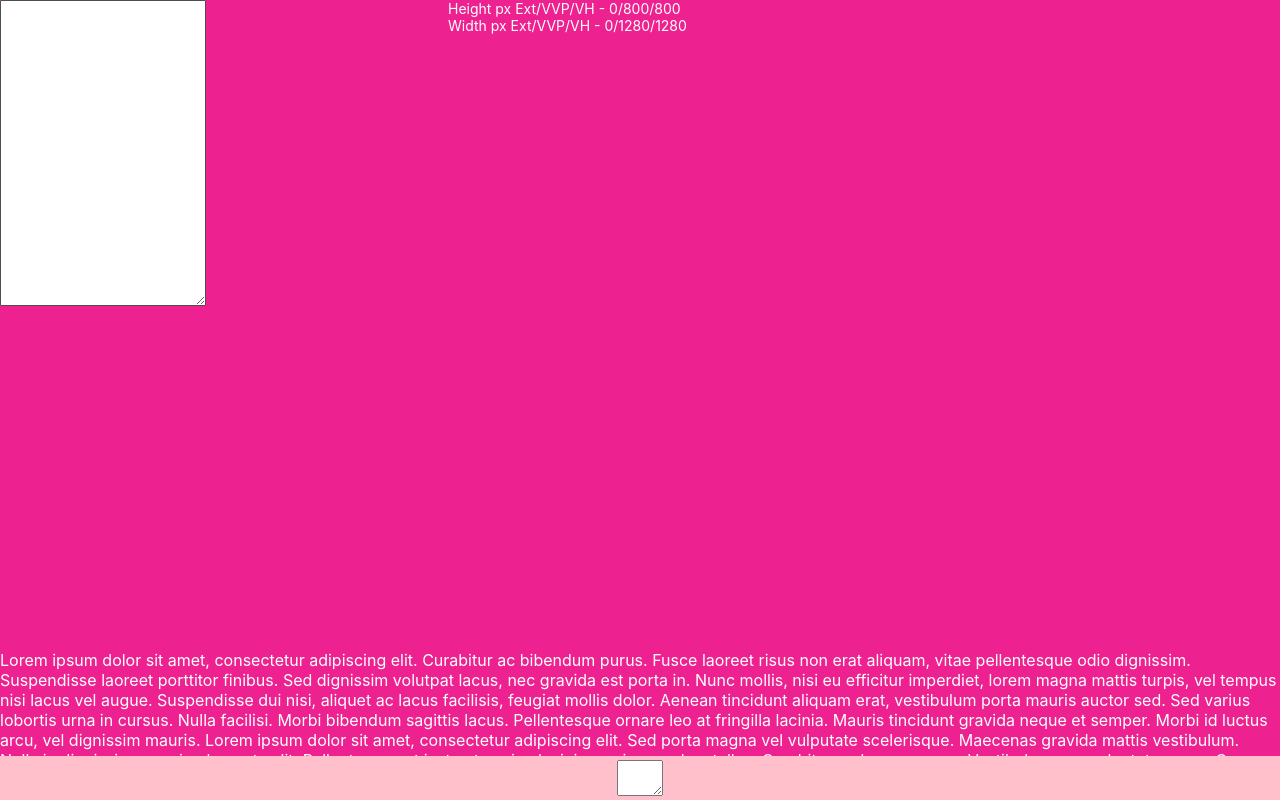
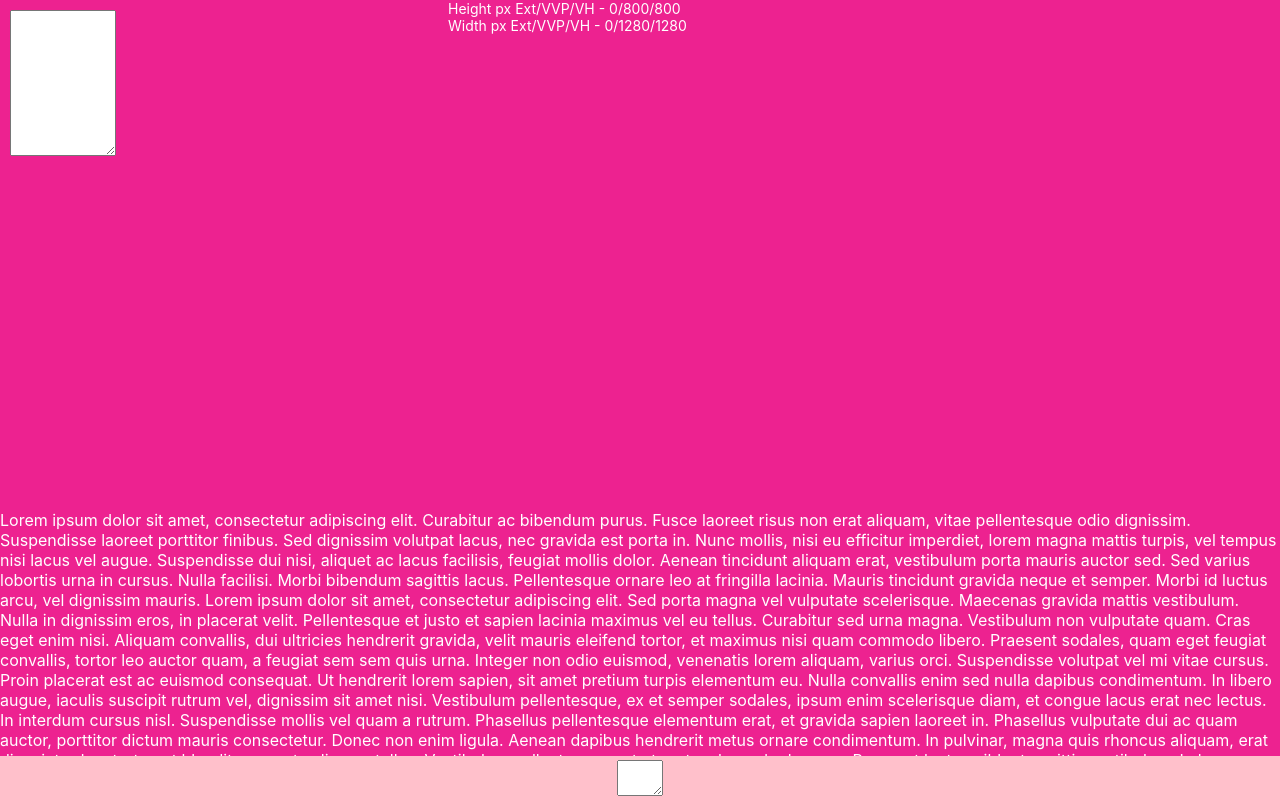
Before and after one commit to Shane-Geary/pwa-footer, a React (Create React App) app: page / in a window 1280 px wide. Built offline with nearby package versions, Linux system fonts and the light colour scheme.

Commit message:
Minor - Pnding testing on the rest of the devices - added conditional preventDefault on footer and footer-textarea touchstart as well as touchmove

```diff
--- a/src/ViewportConcept.js
+++ b/src/ViewportConcept.js
@@ -23,6 +23,7 @@ function ViewportConcept() {
 	const runwayWrapperRef = useRef(null)
 	const footerRef = useRef(null)
 	const appendageChildRef = useRef(null)
+	const textareaFooterRef = useRef(null)
 
 	//Instantiating TSS classes and passing props
 	const {classes} = useStyles(
@@ -71,9 +72,11 @@ function ViewportConcept() {
 		// handleTouchMove move the entire scrollabe area down 1px
 		const handleTouchMove = (e) => {
 			if(runwayWrapperRef.current.scrollTop === 0) {
+				console.log('top bumper')
 				runwayWrapperRef.current.scrollTo(0, 1)
 			}
 			if(elementRef.current && isElementInView(elementRef.current)) {
+				console.log('bottom bumper')
 				e.preventDefault()
 				runwayWrapperRef.current.scrollTo({
 					top: runwayWrapperRef.current.scrollHeight - endOfScrollBumper,
@@ -99,13 +102,29 @@ function ViewportConcept() {
 
 	useEffect(() => {
 		const footer = footerRef.current
+		const textarea = textareaFooterRef.current
 		const handleTouchMove = (e) => {
+			if(e.target !== footer.children[0]) {
+				e.preventDefault()
+			}
+			else{
+				textarea.click()
+			}
+		}
+		const handleFooterInputTouch = (e) => {
 			e.preventDefault()
+			textarea.click()
 		}
 
+		textarea.addEventListener('touchstart', handleFooterInputTouch, {passive: false})
+		textarea.addEventListener('touchmove', handleFooterInputTouch, {passive: false})
+		footer.addEventListener('touchstart', handleTouchMove, {passive: false})
 		footer.addEventListener('touchmove', handleTouchMove, {passive: false})
 
 		return () => {
+			textarea.removeEventListener('touchstart', handleFooterInputTouch)
+			textarea.removeEventListener('touchmove', handleFooterInputTouch)
+			footer.removeEventListener('touchstart', handleTouchMove)
 			footer.removeEventListener('touchmove', handleTouchMove)
 		}
 	}, [])
@@ -144,11 +163,11 @@ function ViewportConcept() {
 						}}
 						onTouchStart={(e) => {
 							e.target.focus({preventScroll: true})
-							console.log('touch event - class appended')
+							console.log('on touch - class appended')
 							footerRef.current.classList.add(classes.footerDivAppend)
 						}}
 						onFocus={() => {
-							console.log('scrolled past top')
+							console.log('on focus')
 							runwayWrapperRef.current.scrollTo(0, 1)
 						}}
 						onTouchEnd={(e) => {
@@ -156,6 +175,7 @@ function ViewportConcept() {
 							e.target.focus({preventScroll: true})
 						}}
 						onBlur={() => {
+							console.log('on blur - class removed')
 							footerRef.current.classList.remove(classes.footerDivAppend)
 						}}
 					/>
@@ -206,6 +226,7 @@ Nunc dui quam, egestas quis massa cursus, hendrerit condimentum ante. Phasellus
 					}}
 				>
 					<textarea
+						ref={textareaFooterRef}
 						type='text'
 						tabIndex='1'
 						className={classes.input}
@@ -241,8 +262,9 @@ const useStyles = makeStyles()((_, props) => ({
 	},
 
 	inputOne: {
-		width: '200px',
-		height: '300px'
+		margin: '10px',
+		width: '100px',
+		height: '140px'
 	},
 	input: {width: 40},
 
@@ -318,12 +340,14 @@ const useStyles = makeStyles()((_, props) => ({
 	},
 	footerDivAppend: {
 		// shanes Iphone
-		bottom: '224.34375px',
+		// bottom: '224.34375px',
 		// Adams Iphone
 		// bottom: '279px',
 		// Android
 		// Android total content height: 4441
 		// bottom: '294px'
+		bottom: '227.5px'
+		// bottom: '221.5px'
 	},
 }))
 
```
